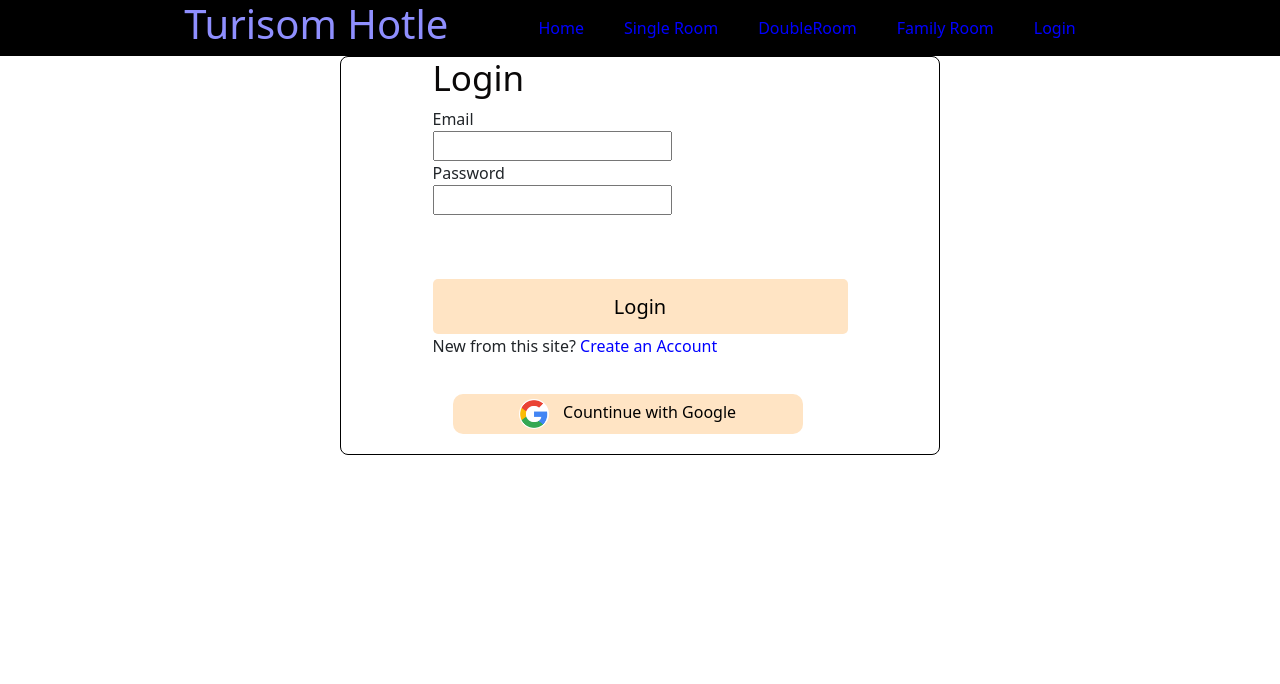
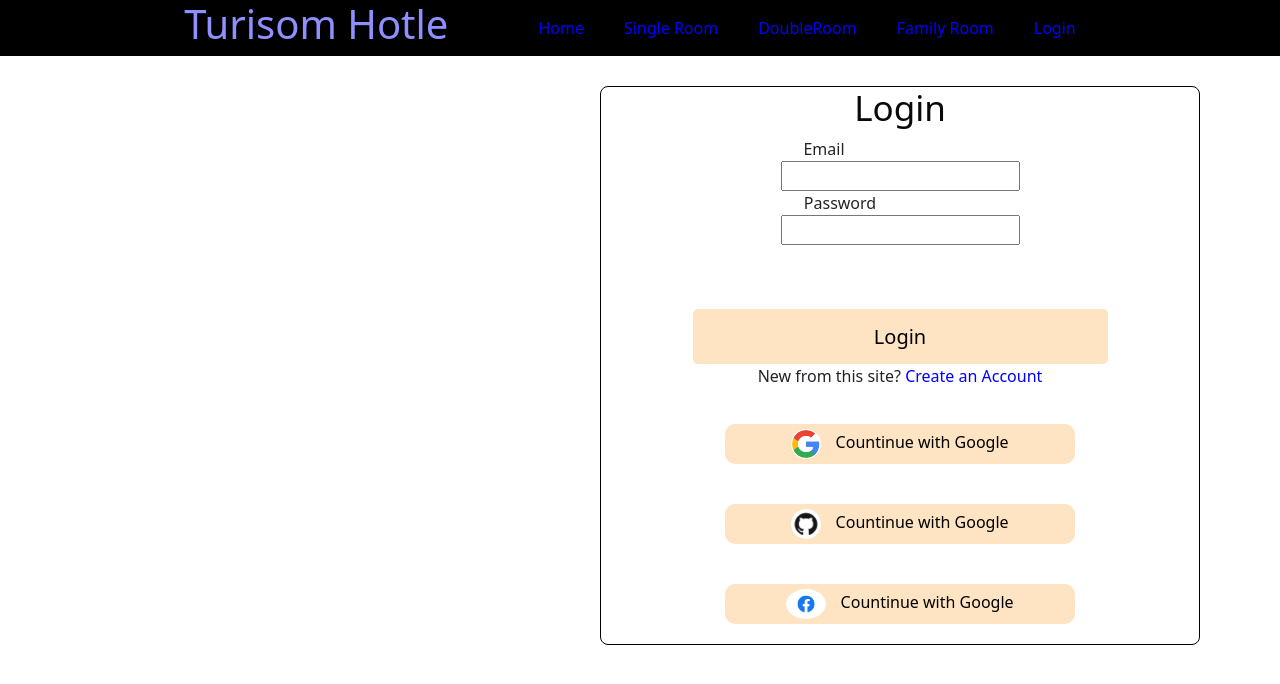
Before and after one commit to sazzadhossain1/turisome-hotle, a React (Create React App) app: page /login in a window 1280 px wide. Shown: the top 684 px of the page. Built offline with nearby package versions, Linux system fonts and the light colour scheme; no server answers.

Commit message:
set countinue with google

```diff
--- a/src/conponents/Login/Login.css
+++ b/src/conponents/Login/Login.css
@@ -4,8 +4,10 @@
   box-sizing: border-box;
   border-radius: 8px;
   margin: auto;
-  display: flex;
-  justify-content: center;
+  margin-left: 600px;
+  display: block;
+  text-align: center;
+  margin-top: 30px;
 
 
 }
@@ -45,7 +47,14 @@
   border-radius: 50%;
 }
 
-
-.input-group{
-    display: block;
+.input-group {
+  display: block;
 }
+.email-class{
+  display: block;
+  margin-right: 152px;
+}
+.password-class {
+  margin-right: 120px;
+  display: block;
+}
--- a/src/conponents/Login/Login.js
+++ b/src/conponents/Login/Login.js
@@ -1,8 +1,13 @@
 import { Link, useLocation, useNavigate } from "react-router-dom";
 import "./Login.css";
 import logo from "../../images/logo/google.png";
+import gitHub from "../../images/logo/GitHub-Mark.png";
+import facebook from "../../images/logo/facebook.png";
 import { useState } from "react";
-import { useSignInWithEmailAndPassword } from "react-firebase-hooks/auth";
+import {
+  useSignInWithEmailAndPassword,
+  useSignInWithGoogle,
+} from "react-firebase-hooks/auth";
 import auth from "../../firebase.init";
 
 const Login = () => {
@@ -14,11 +19,8 @@ const Login = () => {
 
   const navigate = useNavigate();
 
-const location = useLocation();
-const from = location.state?.from?.pathname || '/';
-
-
-
+  const location = useLocation();
+  const from = location.state?.from?.pathname || "/";
 
   const handleEmailBlur = (event) => {
     setEmail(event.target.value);
@@ -34,32 +36,49 @@ const from = location.state?.from?.pathname || '/';
   };
 
   if (user) {
-    navigate(from, {replace: true});
+    navigate(from, { replace: true });
   }
 
+
+
+
+
+
+  const [signInWithGoogle, user1, loading1, error1] = useSignInWithGoogle(auth);
+  let errorElement;
+
+  if (error1) {
+    errorElement =<div><p className="text-danger">Error: {error1.message}</p></div>
+
+  }
+if(user1){
+  navigate('/home')
+}
   return (
-    <div className="from-container">
-      <div>
+    <div>
+      {errorElement }
+      <div className="from-container">
         <h1 className="from-title">Login</h1>
-        <form onSubmit={handleUserSingIn}>
+        <form className="form-f" onSubmit={handleUserSingIn}>
           <div className="input-group">
             <div>
-              <label htmlFor="email">Email</label>
-              <br />
+              <div><label className="email-class" htmlFor="email">Email</label>
+
+
               <input
                 onBlur={handleEmailBlur}
                 type="text"
                 name="email"
                 id=""
                 required
-              />
+              /></div>
             </div>
           </div>
 
           <div className="input-group">
             <div>
-              <label htmlFor="password">Password</label>
-              <br />
+              <label className="password-class" htmlFor="password">Password</label>
+
               <input
                 onBlur={handlePasswordBlur}
                 type="text"
@@ -73,17 +92,24 @@ const from = location.state?.from?.pathname || '/';
           <br />
           <br />
           <p style={{ color: "red" }}>{error?.message}</p>
-          {
-              loading && <p>Loading...</p>
-          }
+          {loading && <p>Loading...</p>}
           <input className="form-submit" type="submit" value="Login" />
         </form>
         <p className="form-link">
           New from this site? <Link to="/singUp">Create an Account</Link>
         </p>
 
+       <div>
+       <button  onClick={()=>signInWithGoogle()} className="google-button">
+          <img className="google" src={logo} alt="" /> Countinue with Google
+        </button>
+
+       </div>
+       <button className="google-button">
+          <img className="google" src={gitHub} alt="" /> Countinue with Google
+        </button>
         <button className="google-button">
-          <img className="google" src={logo} alt="" /> Countinue with Google
+          <img className="google" src={facebook} alt="" /> Countinue with Google
         </button>
       </div>
     </div>
--- a/src/conponents/SingUp/SingUp.js
+++ b/src/conponents/SingUp/SingUp.js
@@ -43,6 +43,10 @@ const SingUp = () => {
     }
     createUserWithEmailAndPassword(email, password);
   };
+
+
+
+
   return (
     <div className="from-container">
       <div>
```
Also changed, not shown: src/images/logo/GitHub-Mark.png (added), src/images/logo/facebook.png (added).
